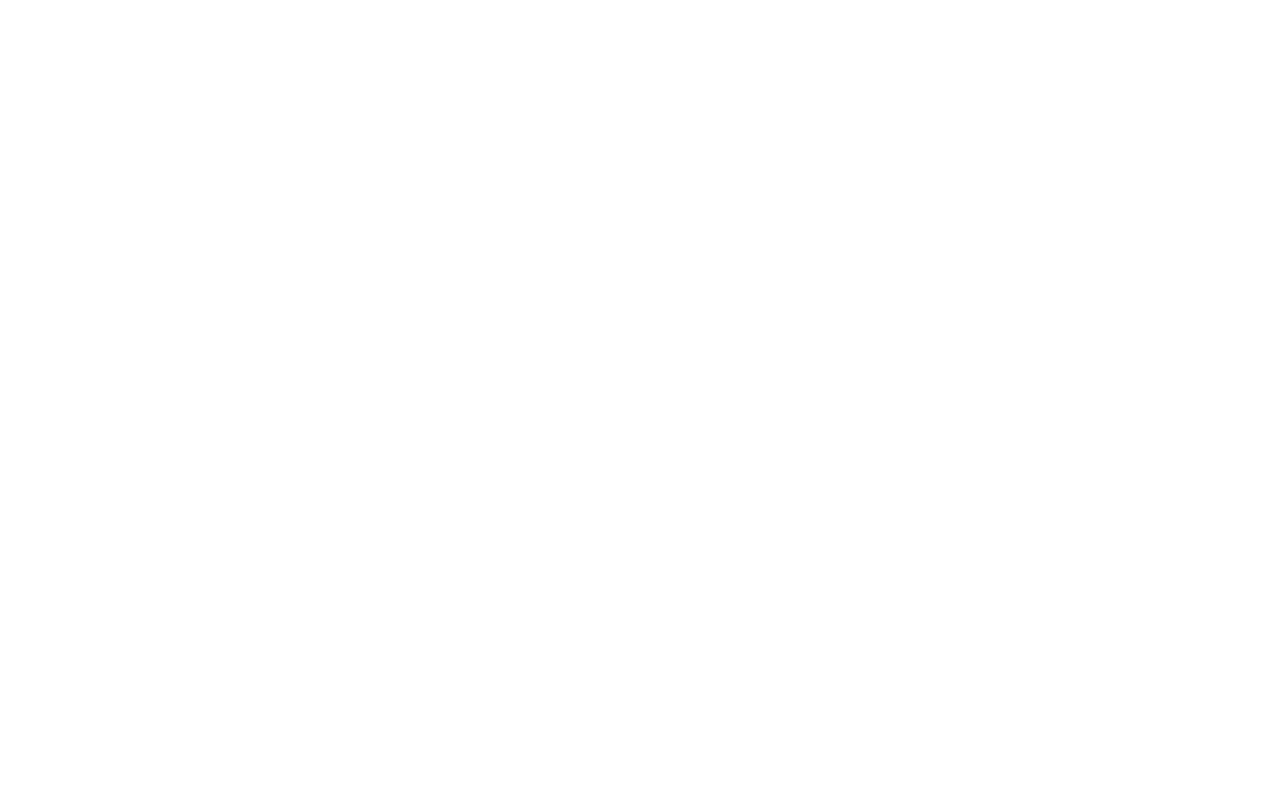
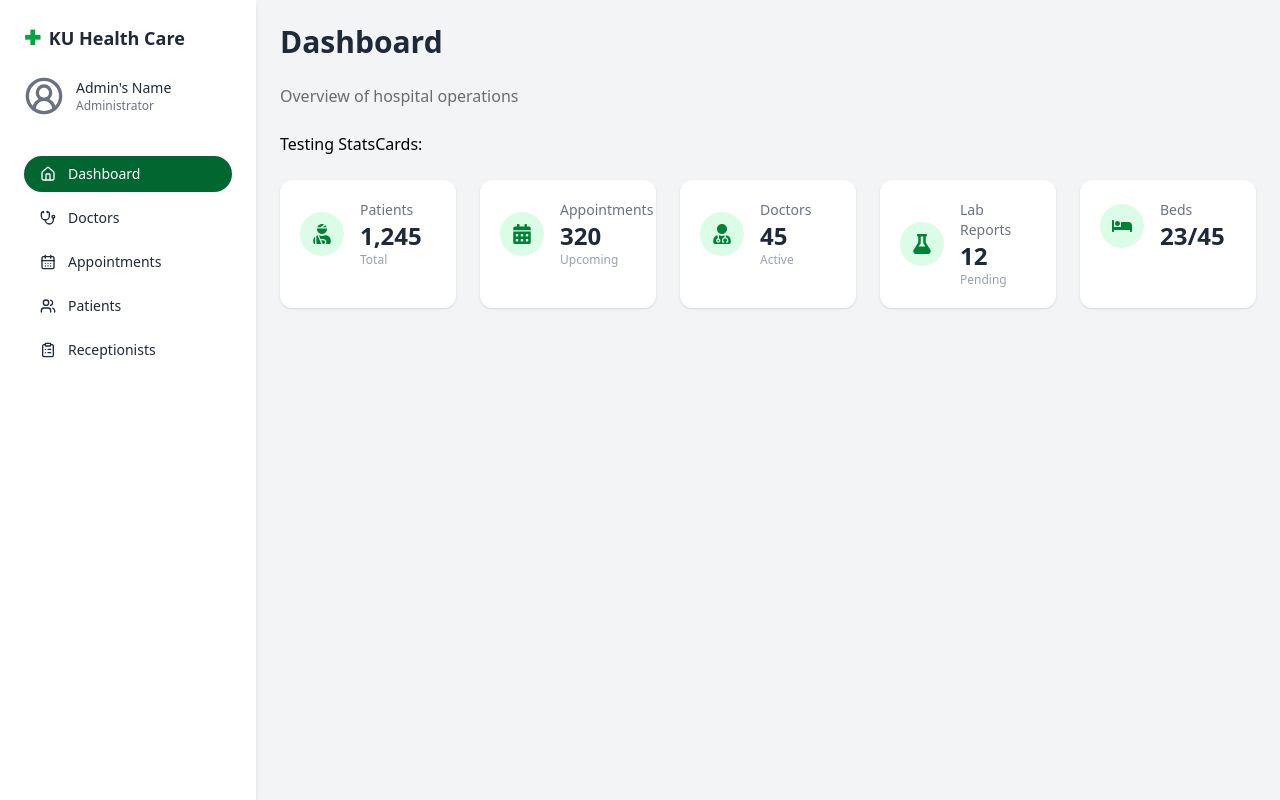
Before and after one commit to SaimonNeupane/KU-HealthCare, a React (Vite) app in the folder client/: page /admin/dashboard in a window 1280 px wide. Before the commit this address had no page. Built offline with nearby package versions, Linux system fonts and the light colour scheme.

Commit message:
Works fine after 3hr

```diff
--- a/client/src/App.tsx
+++ b/client/src/App.tsx
@@ -2,7 +2,6 @@
 import MainLayout from "./Layouts/MainLayout";
 import Login from "./pages/Login";
 import Signup from "./pages/Signup";
-
 import NewPatient from "./pages/Receptionist/NewPatient.tsx";
 import Dashboard from "./pages/Receptionist/DashBoard.tsx";
 import Notification from "./pages/Doctor/Notification.tsx";
@@ -19,8 +18,11 @@
 
         <Route path="/receptionist/newpatient" element={<NewPatient />} />
         <Route path="/receptionist/dashboard" element={<Dashboard />} />
-        <Route path= "/doctor" element={< Notification/>}/>
-        <Route path= "/admin" element={< AdminPage/>}/>
+        <Route path="/doctor" element={<Notification/>}/>
+
+        {/* Fix this line - remove the /* */}
+        <Route path="/admin" element={<AdminPage />} />
+        <Route path="/admin/*" element={<AdminPage />} />
       </Routes>
     </BrowserRouter>
   );
--- a/client/src/components/DashBoard/AdminNotification.tsx
+++ b/client/src/components/DashBoard/AdminNotification.tsx
@@ -1,20 +1,53 @@
-import React from "react";
-const notifications = [
-  "Receptionist appointment created",
-  "New doctor registered",
-  "Patient record updated",
-];
-function AdminNotification() {
+import { FaUser, FaUserMd, FaFileAlt } from "react-icons/fa";
+
+export default function Notifications() {
+  const notifications = [
+    {
+      id: 1,
+      icon: <FaUser />,
+      title: "New patient registered: John Doe",
+      subtitle: "Auto-assigned Patient ID: 12345",
+      time: "2 min",
+      bgColor: "bg-green-100",
+      iconColor: "text-green-600"
+    },
+    {
+      id: 2,
+      icon: <FaUserMd />,
+      title: "Doctor assigned to patient: Jane Smith",
+      subtitle: "Assigned to Dr. Adams",
+      time: "5 min",
+      bgColor: "bg-green-100",
+      iconColor: "text-green-600"
+    },
+    {
+      id: 3,
+      icon: <FaFileAlt />,
+      title: "Lab report Arrived: Parikchit Sen",
+      subtitle: "Assigned to Dr. Adams",
+      time: "20 min",
+      bgColor: "bg-green-100",
+      iconColor: "text-green-600"
+    }
+  ];
+
   return (
-    <div className="bg-white p-4 rounded-lg shadow">
-      <h3 className="text-lg font-semibold mb-2">Notifications</h3>
-      <ul className="list-disc pl-5 space-y-1 text-gray-700">
-        {notifications.map((note, idx) => (
-          <li key={idx}>{note}</li>
+    <div className="bg-white rounded-xl shadow p-6">
+      <h3 className="text-xl font-semibold text-gray-800 mb-4">Notifications</h3>
+      <div className="space-y-4">
+        {notifications.map((notification) => (
+          <div key={notification.id} className="flex items-start gap-4">
+            <div className={`p-2 rounded-full ${notification.bgColor} ${notification.iconColor}`}>
+              {notification.icon}
+            </div>
+            <div className="flex-1">
+              <p className="text-sm font-medium text-gray-800">{notification.title}</p>
+              <p className="text-xs text-gray-500">{notification.subtitle}</p>
+            </div>
+            <span className="text-xs text-gray-400">{notification.time}</span>
+          </div>
         ))}
-      </ul>
+      </div>
     </div>
   );
 }
-
-export default AdminNotification;
--- a/client/src/components/DashBoard/Statcard.tsx
+++ b/client/src/components/DashBoard/Statcard.tsx
@@ -1,23 +1,58 @@
-import React from "react";
+import { FaUserMd, FaUserInjured, FaCalendarAlt, FaBed, FaFlask } from "react-icons/fa";
 
-const stats = [
-  { label: "Doctors", value: 25 },
-  { label: "Patients", value: 124 },
-  { label: "Appointments", value: 50 },
-  { label: "Receptionists", value: 5 },
-];
+export default function StatsCards() {
+  const stats = [
+    {
+      label: "Patients",
+      mainValue: "1,245",
+      subValue: "Total",
+      icon: <FaUserInjured />
+    },
+    {
+      label: "Appointments",
+      mainValue: "320",
+      subValue: "Upcoming",
+      icon: <FaCalendarAlt />
+    },
+    {
+      label: "Doctors",
+      mainValue: "45",
+      subValue: "Active",
+      icon: <FaUserMd />
+    },
+    {
+      label: "Lab Reports",
+      mainValue: "12",
+      subValue: "Pending",
+      icon: <FaFlask />
+    },
+    {
+      label: "Beds",
+      mainValue: "23/45",
+      subValue: "",
+      icon: <FaBed />
+    },
+  ];
 
-const StatsCards = () => {
   return (
-    <div className="grid grid-cols-2 md:grid-cols-4 gap-4">
-      {stats.map((item, idx) => (
-        <div key={idx} className="bg-white p-4 rounded-lg shadow">
-          <h3 className="text-gray-700 text-sm">{item.label}</h3>
-          <p className="text-2xl font-bold">{item.value}</p>
+    <div className="grid grid-cols-1 sm:grid-cols-2 lg:grid-cols-5 gap-6">
+      {stats.map((stat, idx) => (
+        <div
+          key={idx}
+          className="bg-white p-5 rounded-xl shadow hover:shadow-md transition"
+        >
+          <div className="flex items-center gap-4">
+            <div className="p-3 bg-green-100 text-green-700 rounded-full text-xl">
+              {stat.icon}
+            </div>
+            <div>
+              <p className="text-sm text-gray-500">{stat.label}</p>
+              <p className="text-2xl font-bold text-gray-800">{stat.mainValue}</p>
+              {stat.subValue && <p className="text-xs text-gray-400">{stat.subValue}</p>}
+            </div>
+          </div>
         </div>
       ))}
     </div>
   );
-};
-
-export default StatsCards;
+}
--- a/client/src/components/Sidebar/Sidebar.tsx
+++ b/client/src/components/Sidebar/Sidebar.tsx
@@ -27,16 +27,15 @@
 
       {/* Nav Links */}
       <nav className="flex flex-col gap-2">
-        <NavItem to="dashboard" icon={<Home className="w-4 h-4" />} label="Dashboard" />
-        <NavItem to="doctors" icon={<Stethoscope className="w-4 h-4" />} label="Doctors" />
-        <NavItem to="appointments" icon={<CalendarDays className="w-4 h-4" />} label="Appointments" />
-        <NavItem to="patients" icon={<Users className="w-4 h-4" />} label="Patients" />
-        <NavItem to="receptionists" icon={<ClipboardList className="w-4 h-4" />} label="Receptionists" />
+        <NavItem to="/admin/dashboard" icon={<Home className="w-4 h-4" />} label="Dashboard" />
+        <NavItem to="/admin/doctors" icon={<Stethoscope className="w-4 h-4" />} label="Doctors" />
+        <NavItem to="/admin/appointments" icon={<CalendarDays className="w-4 h-4" />} label="Appointments" />
+        <NavItem to="/admin/patients" icon={<Users className="w-4 h-4" />} label="Patients" />
+        <NavItem to="/admin/receptionists" icon={<ClipboardList className="w-4 h-4" />} label="Receptionists" />
       </nav>
     </aside>
   );
 }
-
 
 function NavItem({ to, icon, label }: { to: string; icon: React.ReactNode; label: string }) {
   return (
@@ -45,8 +44,8 @@
       className={({ isActive }) =>
         `flex items-center gap-3 px-4 py-2 rounded-full transition-all duration-200 text-sm font-medium
         ${isActive
-          ? "bg-green-800 text-white"                // Active: dark green bg + white text
-          : "text-gray-800 hover:bg-green-900 hover:text-white"  // Inactive: dark text, green on hover
+          ? "bg-green-800 text-white"
+          : "text-gray-800 hover:bg-green-900 hover:text-white"
         }`
       }
     >
--- a/client/src/pages/Admin/DashBoard.tsx
+++ b/client/src/pages/Admin/DashBoard.tsx
@@ -1,17 +1,18 @@
-import React from 'react';
-
-
 import StatsCards from '../../components/DashBoard/Statcard';
 import AdminNotification from '../../components/DashBoard/AdminNotification';
 
-export default function Dashboard() {
+export default function DashBoard() {
   return (
-    <>
-      <h2 className="text-2xl font-bold mb-4">Dashboard</h2>
+    <div className="space-y-6">
+      <h2 className="text-3xl font-bold text-gray-800">Dashboard</h2>
+      <h3 style={{ color: '#6C6C6C' }}>Overview of hospital operations</h3>
+
+      {/* Test each component one by one */}
+      <div>Testing StatsCards:</div>
       <StatsCards />
-      <div className="mt-6">
-        <AdminNotification />
-      </div>
-    </>
+
+      {/* Comment out AdminNotification for now */}
+      {/* <AdminNotification /> */}
+    </div>
   );
 }
```
